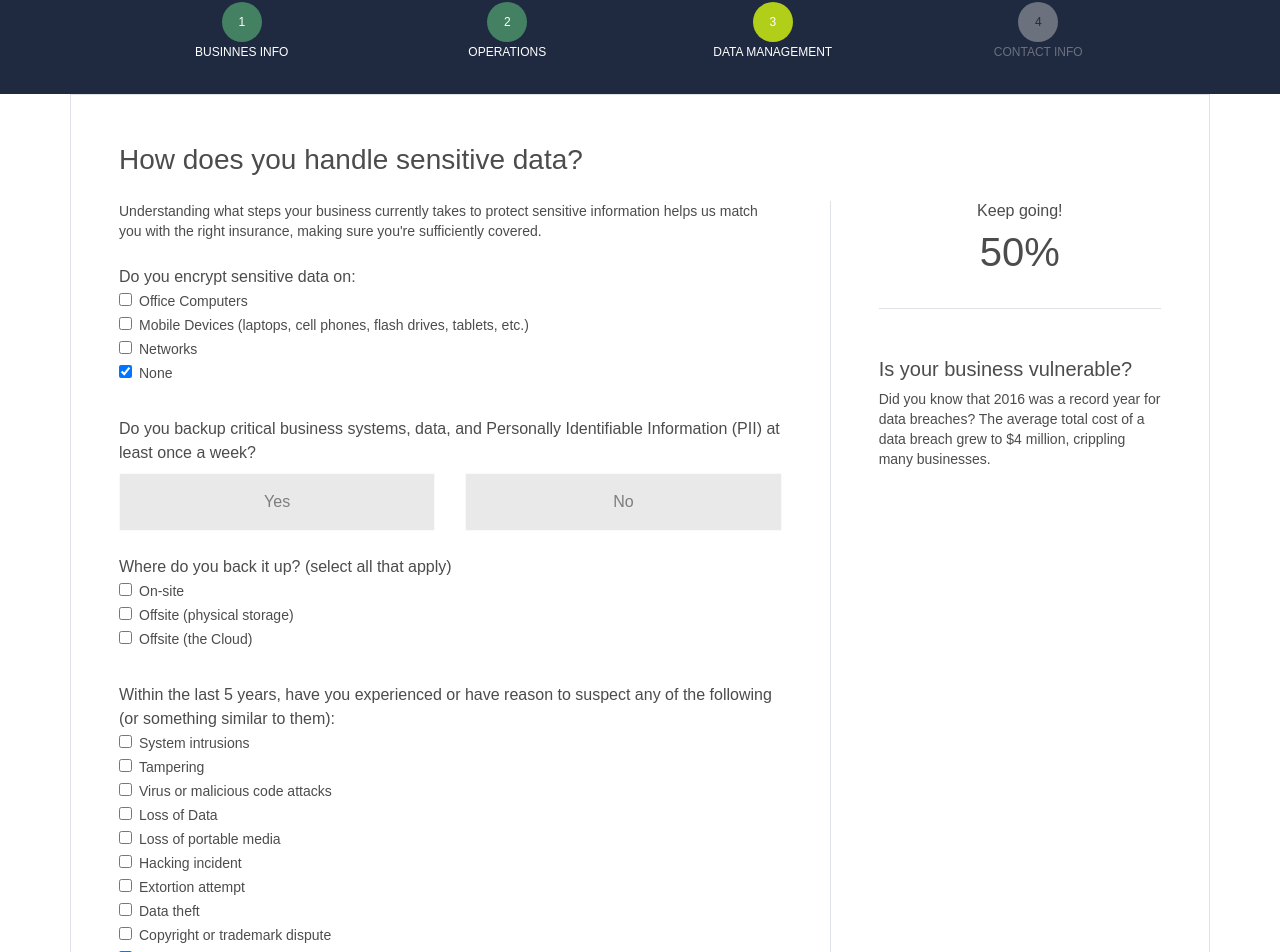
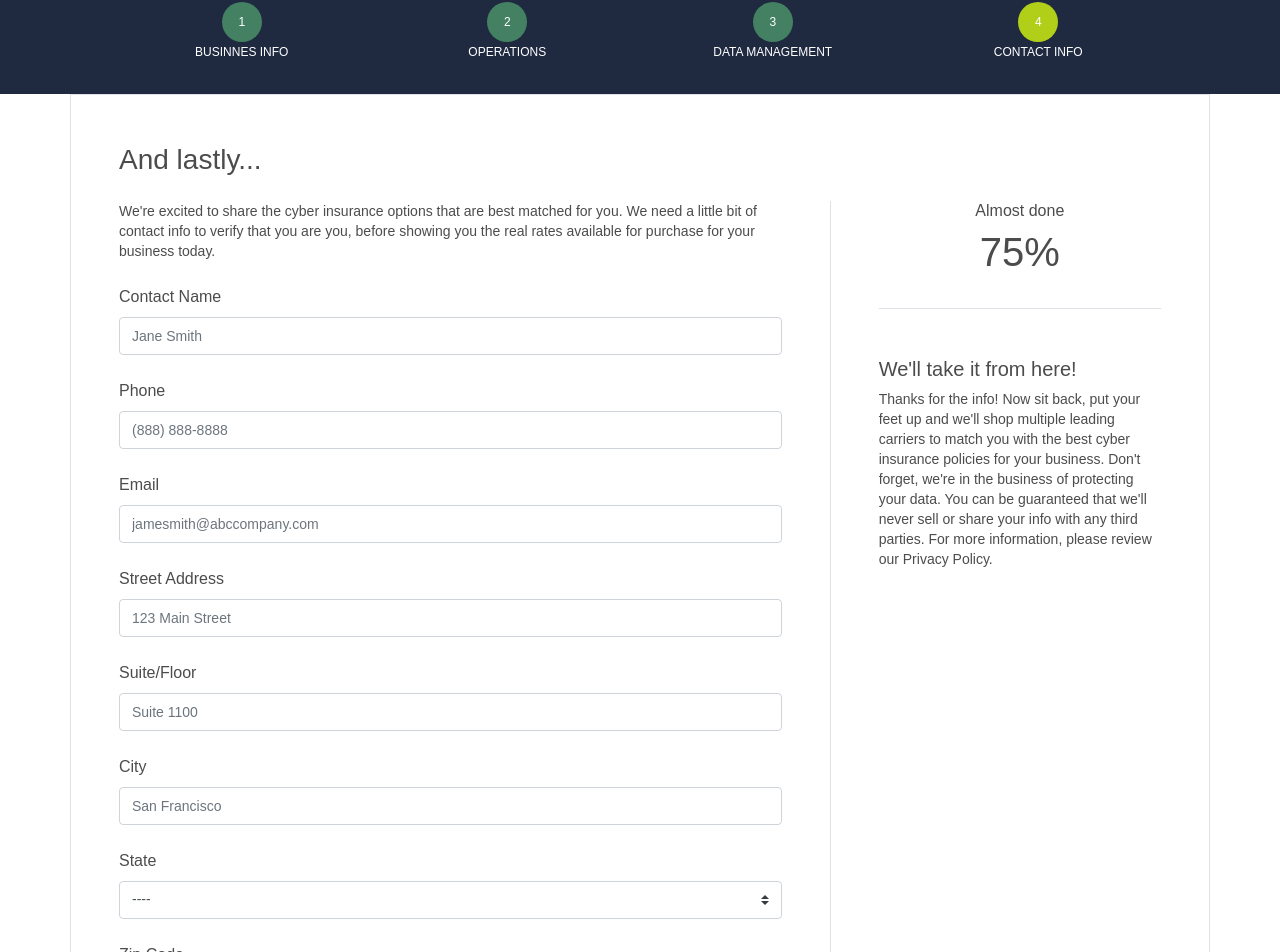
Before and after one commit to markstepchin/cybersecurityclone, a React (Create React App) app: page /contact in a window 1280 px wide. Shown: the part 109-1061 px from the top of the page. Built offline with nearby package versions, Linux system fonts and the light colour scheme; the HTML template or start-up script is replaced by a standard one.

Commit message:
implemented contact form page

```diff
--- a/src/App.js
+++ b/src/App.js
@@ -13,7 +13,7 @@ class App extends Component {
     return (
       <div>
         <Header />
-        <DataPage />
+        <ContactPage />
         <Footer />
       </div >
     );
--- a/src/components/forms/ContactForm.js
+++ b/src/components/forms/ContactForm.js
@@ -3,12 +3,92 @@ import Input from './utilities/Input';
 import CheckBoxInput from './utilities/CheckBoxInput';
 import CheckBoxGroup from './utilities/CheckBoxGroup';
 import ButtonGroup from './utilities/ButtonGroup';
+import SelectState from './utilities/SelectState';
 import NextButton from '../layout/NextButton';
 
 class ContactForm extends React.Component {
+    constructor() {
+        super();
+        this.state = {
+            name: '',
+            phone: '',
+            email: '',
+            address: '',
+            suiteFloor: '',
+            city: '',
+            state: '',
+            zip: '',
+        }
+    }
+
     render() {
         return (
-            <h1>Contact Form</h1>
+            <React.Fragment>
+
+                <Input
+                    type='text'
+                    label='Contact Name'
+                    placeholder='Jane Smith'
+                    value={this.state.name}
+                    onChange={event => this.setState({ name: event.target.value })}
+                />
+
+                <Input
+                    type='number'
+                    label='Phone'
+                    placeholder='(888) 888-8888'
+                    value={this.state.phone}
+                    onChange={event => this.setState({ phone: event.target.value })}
+                />
+
+                <Input
+                    type='email'
+                    label='Email'
+                    placeholder='jamesmith@abccompany.com'
+                    value={this.state.email}
+                    onChange={event => this.setState({ email: event.target.value })}
+                />
+
+                <Input
+                    type='text'
+                    label='Street Address'
+                    placeholder='123 Main Street'
+                    value={this.state.address}
+                    onChange={event => this.setState({ address: event.target.value })}
+                />
+
+                <Input
+                    type='text'
+                    label='Suite/Floor'
+                    placeholder='Suite 1100'
+                    value={this.state.suiteFloor}
+                    onChange={event => this.setState({ suiteFloor: event.target.value })}
+                />
+
+                <Input
+                    type='text'
+                    label='City'
+                    placeholder='San Francisco'
+                    value={this.state.city}
+                    onChange={event => this.setState({ city: event.target.value })}
+                />
+
+                <SelectState
+                    state='null'
+                    onChange={event => this.setState({ state: event.target.value })}
+                />
+
+                <Input
+                    type='number'
+                    label='Zip Code'
+                    placeholder='12345'
+                    value={this.state.zip}
+                    onChange={event => this.setState({ zip: event.target.value })}
+                />
+
+                <NextButton btnText='See your matches' />
+
+            </React.Fragment>
         )
     }
 }
--- /dev/null
+++ b/src/components/forms/utilities/SelectState.js
@@ -0,0 +1,67 @@
+import React from 'react';
+
+const SelectState = (props) => (
+    <div className="form-group  mb-4">
+        <label>State</label>
+        <select
+            className="custom-select"
+            value={props.state}
+            onChange={props.onChange}
+        >
+            <option value='null'>----</option>
+            <option value="AL">Alabama</option>
+            <option value="AK">Alaska</option>
+            <option value="AZ">Arizona</option>
+            <option value="AR">Arkansas</option>
+            <option value="CA">California</option>
+            <option value="CO">Colorado</option>
+            <option value="CT">Connecticut</option>
+            <option value="DE">Delaware</option>
+            <option value="DC">District Of Columbia</option>
+            <option value="FL">Florida</option>
+            <option value="GA">Georgia</option>
+            <option value="HI">Hawaii</option>
+            <option value="ID">Idaho</option>
+            <option value="IL">Illinois</option>
+            <option value="IN">Indiana</option>
+            <option value="IA">Iowa</option>
+            <option value="KS">Kansas</option>
+            <option value="KY">Kentucky</option>
+            <option value="LA">Louisiana</option>
+            <option value="ME">Maine</option>
+            <option value="MD">Maryland</option>
+            <option value="MA">Massachusetts</option>
+            <option value="MI">Michigan</option>
+            <option value="MN">Minnesota</option>
+            <option value="MS">Mississippi</option>
+            <option value="MO">Missouri</option>
+            <option value="MT">Montana</option>
+            <option value="NE">Nebraska</option>
+            <option value="NV">Nevada</option>
+            <option value="NH">New Hampshire</option>
+            <option value="NJ">New Jersey</option>
+            <option value="NM">New Mexico</option>
+            <option value="NY">New York</option>
+            <option value="NC">North Carolina</option>
+            <option value="ND">North Dakota</option>
+            <option value="OH">Ohio</option>
+            <option value="OK">Oklahoma</option>
+            <option value="OR">Oregon</option>
+            <option value="PA">Pennsylvania</option>
+            <option value="RI">Rhode Island</option>
+            <option value="SC">South Carolina</option>
+            <option value="SD">South Dakota</option>
+            <option value="TN">Tennessee</option>
+            <option value="TX">Texas</option>
+            <option value="UT">Utah</option>
+            <option value="VT">Vermont</option>
+            <option value="VA">Virginia</option>
+            <option value="WA">Washington</option>
+            <option value="WV">West Virginia</option>
+            <option value="WI">Wisconsin</option>
+            <option value="WY">Wyoming</option>
+        </select>
+    </div>
+)
+
+export default SelectState;
--- a/src/components/layout/ProgressBarContact.js
+++ b/src/components/layout/ProgressBarContact.js
@@ -1,46 +1,46 @@
 import React from 'react';
 
 const ProgressBarContact = () => (
-    <div class="container-fluid progress-nav text-uppercase d-flex justify-content-center">
+    <div className="container-fluid progress-nav text-uppercase d-flex justify-content-center">
 
-        <div class="container d-none d-md-block" align='center'>
-            <div class="row mx-4">
-                <div class="col my-3" align='center'>
-                    <div class='circle complete-circle large-circle inline-block'>1</div>
-                    <p class='lg-progress-text current-text'>businnes info</p>
+        <div className="container d-none d-md-block" align='center'>
+            <div className="row mx-4">
+                <div className="col my-3" align='center'>
+                    <div className='circle complete-circle large-circle inline-block'>1</div>
+                    <p className='lg-progress-text current-text'>businnes info</p>
                 </div>
-                <div class="col my-3" align='center'>
-                    <div class='circle complete-circle large-circle inline-block'>2</div>
-                    <p class='lg-progress-text current-text'>operations</p>
+                <div className="col my-3" align='center'>
+                    <div className='circle complete-circle large-circle inline-block'>2</div>
+                    <p className='lg-progress-text current-text'>operations</p>
                 </div>
-                <div class="col my-3" align='center'>
-                    <div class='circle complete-circle large-circle inline-block'>3</div>
-                    <p class='lg-progress-text current-text'>data management</p>
+                <div className="col my-3" align='center'>
+                    <div className='circle complete-circle large-circle inline-block'>3</div>
+                    <p className='lg-progress-text current-text'>data management</p>
                 </div>
-                <div class="col my-3" align='center'>
-                    <div class='circle current-circle large-circle inline-block'>4</div>
-                    <p class='lg-progress-text current-text'>contact info</p>
+                <div className="col my-3" align='center'>
+                    <div className='circle current-circle large-circle inline-block'>4</div>
+                    <p className='lg-progress-text current-text'>contact info</p>
                 </div>
             </div>
         </div>
 
-        <div class="container d-block d-md-none d-lg-none d-xl-none" align='center'>
-            <div class="row mx-2">
-                <div class="col my-3" align='center'>
-                    <div class='circle complete-circle small-circle inline-block'>1</div>
-                    <p class='sm-progress-text current-text'>info</p>
+        <div className="container d-block d-md-none d-lg-none d-xl-none" align='center'>
+            <div className="row mx-2">
+                <div className="col my-3" align='center'>
+                    <div className='circle complete-circle small-circle inline-block'>1</div>
+                    <p className='sm-progress-text current-text'>info</p>
                 </div>
-                <div class="col my-3" align='center'>
-                    <div class='circle complete-circle small-circle inline-block'>2</div>
-                    <p class='sm-progress-text current-text'>operations</p>
+                <div className="col my-3" align='center'>
+                    <div className='circle complete-circle small-circle inline-block'>2</div>
+                    <p className='sm-progress-text current-text'>operations</p>
                 </div>
-                <div class="col my-3" align='center'>
-                    <div class='circle complete-circle small-circle inline-block'>3</div>
-                    <p class='sm-progress-text current-text'>data</p>
+                <div className="col my-3" align='center'>
+                    <div className='circle complete-circle small-circle inline-block'>3</div>
+                    <p className='sm-progress-text current-text'>data</p>
                 </div>
-                <div class="col my-3" align='center'>
-                    <div class='circle current-circle small-circle inline-block'>4</div>
-                    <p class='sm-progress-text current-text'>contact</p>
+                <div className="col my-3" align='center'>
+                    <div className='circle current-circle small-circle inline-block'>4</div>
+                    <p className='sm-progress-text current-text'>contact</p>
                 </div>
             </div>
         </div>
--- a/src/components/layout/ProgressBarData.js
+++ b/src/components/layout/ProgressBarData.js
@@ -1,46 +1,46 @@
 import React from 'react';
 
 const ProgressBarData = () => (
-    <div class="container-fluid progress-nav text-uppercase d-flex justify-content-center">
+    <div className="container-fluid progress-nav text-uppercase d-flex justify-content-center">
 
-        <div class="container d-none d-md-block" align='center'>
-            <div class="row mx-4">
-                <div class="col my-3" align='center'>
-                    <div class='circle complete-circle large-circle inline-block'>1</div>
-                    <p class='lg-progress-text current-text'>businnes info</p>
+        <div className="container d-none d-md-block" align='center'>
+            <div className="row mx-4">
+                <div className="col my-3" align='center'>
+                    <div className='circle complete-circle large-circle inline-block'>1</div>
+                    <p className='lg-progress-text current-text'>businnes info</p>
                 </div>
-                <div class="col my-3" align='center'>
-                    <div class='circle complete-circle large-circle inline-block'>2</div>
-                    <p class='lg-progress-text current-text'>operations</p>
+                <div className="col my-3" align='center'>
+                    <div className='circle complete-circle large-circle inline-block'>2</div>
+                    <p className='lg-progress-text current-text'>operations</p>
                 </div>
-                <div class="col my-3" align='center'>
-                    <div class='circle current-circle large-circle inline-block'>3</div>
-                    <p class='lg-progress-text current-text'>data management</p>
+                <div className="col my-3" align='center'>
+                    <div className='circle current-circle large-circle inline-block'>3</div>
+                    <p className='lg-progress-text current-text'>data management</p>
                 </div>
-                <div class="col my-3" align='center'>
-                    <div class='circle incomplete-circle large-circle inline-block'>4</div>
-                    <p class='lg-progress-text incomplete-text'>contact info</p>
+                <div className="col my-3" align='center'>
+                    <div className='circle incomplete-circle large-circle inline-block'>4</div>
+                    <p className='lg-progress-text incomplete-text'>contact info</p>
                 </div>
             </div>
         </div>
 
-        <div class="container d-block d-md-none d-lg-none d-xl-none" align='center'>
-            <div class="row mx-2">
-                <div class="col my-3" align='center'>
-                    <div class='circle complete-circle small-circle inline-block'>1</div>
-                    <p class='sm-progress-text current-text'>info</p>
+        <div className="container d-block d-md-none d-lg-none d-xl-none" align='center'>
+            <div className="row mx-2">
+                <div className="col my-3" align='center'>
+                    <div className='circle complete-circle small-circle inline-block'>1</div>
+                    <p className='sm-progress-text current-text'>info</p>
                 </div>
-                <div class="col my-3" align='center'>
-                    <div class='circle complete-circle small-circle inline-block'>2</div>
-                    <p class='sm-progress-text current-text'>operations</p>
+                <div className="col my-3" align='center'>
+                    <div className='circle complete-circle small-circle inline-block'>2</div>
+                    <p className='sm-progress-text current-text'>operations</p>
                 </div>
-                <div class="col my-3" align='center'>
-                    <div class='circle current-circle small-circle inline-block'>3</div>
-                    <p class='sm-progress-text current-text'>data</p>
+                <div className="col my-3" align='center'>
+                    <div className='circle current-circle small-circle inline-block'>3</div>
+                    <p className='sm-progress-text current-text'>data</p>
                 </div>
-                <div class="col my-3" align='center'>
-                    <div class='circle incomplete-circle small-circle inline-block'>4</div>
-                    <p class='sm-progress-text incomplete-text'>contact</p>
+                <div className="col my-3" align='center'>
+                    <div className='circle incomplete-circle small-circle inline-block'>4</div>
+                    <p className='sm-progress-text incomplete-text'>contact</p>
                 </div>
             </div>
         </div>
--- a/src/components/layout/ProgressBarInfo.js
+++ b/src/components/layout/ProgressBarInfo.js
@@ -1,46 +1,46 @@
 import React from 'react';
 
 const ProgressBarInfo = () => (
-    <div class="container-fluid progress-nav text-uppercase d-flex justify-content-center">
+    <div className="container-fluid progress-nav text-uppercase d-flex justify-content-center">
 
-        <div class="container d-none d-md-block" align='center'>
-            <div class="row mx-4">
-                <div class="col my-3" align='center'>
-                    <div class='circle current-circle large-circle inline-block'>1</div>
-                    <p class='lg-progress-text current-text'>businnes info</p>
+        <div className="container d-none d-md-block" align='center'>
+            <div className="row mx-4">
+                <div className="col my-3" align='center'>
+                    <div className='circle current-circle large-circle inline-block'>1</div>
+                    <p className='lg-progress-text current-text'>businnes info</p>
                 </div>
-                <div class="col my-3" align='center'>
-                    <div class='circle incomplete-circle large-circle inline-block'>2</div>
-                    <p class='lg-progress-text incomplete-text'>operations</p>
+                <div className="col my-3" align='center'>
+                    <div className='circle incomplete-circle large-circle inline-block'>2</div>
+                    <p className='lg-progress-text incomplete-text'>operations</p>
                 </div>
-                <div class="col my-3" align='center'>
-                    <div class='circle incomplete-circle large-circle inline-block'>3</div>
-                    <p class='lg-progress-text incomplete-text'>data management</p>
+                <div className="col my-3" align='center'>
+                    <div className='circle incomplete-circle large-circle inline-block'>3</div>
+                    <p className='lg-progress-text incomplete-text'>data management</p>
                 </div>
-                <div class="col my-3" align='center'>
-                    <div class='circle incomplete-circle large-circle inline-block'>4</div>
-                    <p class='lg-progress-text incomplete-text'>contact info</p>
+                <div className="col my-3" align='center'>
+                    <div className='circle incomplete-circle large-circle inline-block'>4</div>
+                    <p className='lg-progress-text incomplete-text'>contact info</p>
                 </div>
             </div>
         </div>
 
-        <div class="container d-block d-md-none d-lg-none d-xl-none" align='center'>
-            <div class="row mx-2">
-                <div class="col my-3" align='center'>
-                    <div class='circle current-circle small-circle inline-block'>1</div>
-                    <p class='sm-progress-text current-text'>info</p>
+        <div className="container d-block d-md-none d-lg-none d-xl-none" align='center'>
+            <div className="row mx-2">
+                <div className="col my-3" align='center'>
+                    <div className='circle current-circle small-circle inline-block'>1</div>
+                    <p className='sm-progress-text current-text'>info</p>
                 </div>
-                <div class="col my-3" align='center'>
-                    <div class='circle incomplete-circle small-circle inline-block'>2</div>
-                    <p class='sm-progress-text incomplete-text'>operations</p>
+                <div className="col my-3" align='center'>
+                    <div className='circle incomplete-circle small-circle inline-block'>2</div>
+                    <p className='sm-progress-text incomplete-text'>operations</p>
                 </div>
-                <div class="col my-3" align='center'>
-                    <div class='circle incomplete-circle small-circle inline-block'>3</div>
-                    <p class='sm-progress-text incomplete-text'>data</p>
+                <div className="col my-3" align='center'>
+                    <div className='circle incomplete-circle small-circle inline-block'>3</div>
+                    <p className='sm-progress-text incomplete-text'>data</p>
                 </div>
-                <div class="col my-3" align='center'>
-                    <div class='circle incomplete-circle small-circle inline-block'>4</div>
-                    <p class='sm-progress-text incomplete-text'>contact</p>
+                <div className="col my-3" align='center'>
+                    <div className='circle incomplete-circle small-circle inline-block'>4</div>
+                    <p className='sm-progress-text incomplete-text'>contact</p>
                 </div>
             </div>
         </div>
--- a/src/components/layout/ProgressBarOperations.js
+++ b/src/components/layout/ProgressBarOperations.js
@@ -1,46 +1,46 @@
 import React from 'react';
 
 const ProgressBarOperations = () => (
-    <div class="container-fluid progress-nav text-uppercase d-flex justify-content-center">
+    <div className="container-fluid progress-nav text-uppercase d-flex justify-content-center">
 
-        <div class="container d-none d-md-block" align='center'>
-            <div class="row mx-4">
-                <div class="col my-3" align='center'>
-                    <div class='circle complete-circle large-circle inline-block'>1</div>
-                    <p class='lg-progress-text current-text'>businnes info</p>
+        <div className="container d-none d-md-block" align='center'>
+            <div className="row mx-4">
+                <div className="col my-3" align='center'>
+                    <div className='circle complete-circle large-circle inline-block'>1</div>
+                    <p className='lg-progress-text current-text'>businnes info</p>
                 </div>
-                <div class="col my-3" align='center'>
-                    <div class='circle current-circle large-circle inline-block'>2</div>
-                    <p class='lg-progress-text current-text'>operations</p>
+                <div className="col my-3" align='center'>
+                    <div className='circle current-circle large-circle inline-block'>2</div>
+                    <p className='lg-progress-text current-text'>operations</p>
                 </div>
-                <div class="col my-3" align='center'>
-                    <div class='circle incomplete-circle large-circle inline-block'>3</div>
-                    <p class='lg-progress-text incomplete-text'>data management</p>
+                <div className="col my-3" align='center'>
+                    <div className='circle incomplete-circle large-circle inline-block'>3</div>
+                    <p className='lg-progress-text incomplete-text'>data management</p>
                 </div>
-                <div class="col my-3" align='center'>
-                    <div class='circle incomplete-circle large-circle inline-block'>4</div>
-                    <p class='lg-progress-text incomplete-text'>contact info</p>
+                <div className="col my-3" align='center'>
+                    <div className='circle incomplete-circle large-circle inline-block'>4</div>
+                    <p className='lg-progress-text incomplete-text'>contact info</p>
                 </div>
             </div>
         </div>
 
-        <div class="container d-block d-md-none d-lg-none d-xl-none" align='center'>
-            <div class="row mx-2">
-                <div class="col my-3" align='center'>
-                    <div class='circle complete-circle small-circle inline-block'>1</div>
-                    <p class='sm-progress-text current-text'>info</p>
+        <div className="container d-block d-md-none d-lg-none d-xl-none" align='center'>
+            <div className="row mx-2">
+                <div className="col my-3" align='center'>
+                    <div className='circle complete-circle small-circle inline-block'>1</div>
+                    <p className='sm-progress-text current-text'>info</p>
                 </div>
-                <div class="col my-3" align='center'>
-                    <div class='circle current-circle small-circle inline-block'>2</div>
-                    <p class='sm-progress-text current-text'>operations</p>
+                <div className="col my-3" align='center'>
+                    <div className='circle current-circle small-circle inline-block'>2</div>
+                    <p className='sm-progress-text current-text'>operations</p>
                 </div>
-                <div class="col my-3" align='center'>
-                    <div class='circle incomplete-circle small-circle inline-block'>3</div>
-                    <p class='sm-progress-text incomplete-text'>data</p>
+                <div className="col my-3" align='center'>
+                    <div className='circle incomplete-circle small-circle inline-block'>3</div>
+                    <p className='sm-progress-text incomplete-text'>data</p>
                 </div>
-                <div class="col my-3" align='center'>
-                    <div class='circle incomplete-circle small-circle inline-block'>4</div>
-                    <p class='sm-progress-text incomplete-text'>contact</p>
+                <div className="col my-3" align='center'>
+                    <div className='circle incomplete-circle small-circle inline-block'>4</div>
+                    <p className='sm-progress-text incomplete-text'>contact</p>
                 </div>
             </div>
         </div>
```
